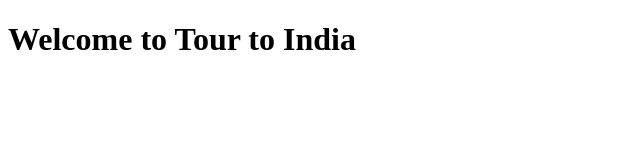
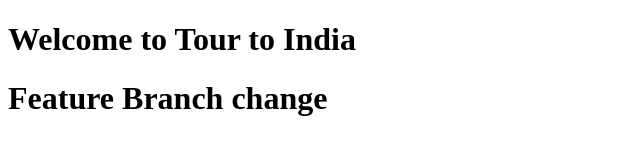
Before and after one commit to YammiVenkat/New-One, a plain HTML site: page index.html in a window 1280 px wide. Shown: the whole page, without its empty margins (0-640 px from the left). Drawn offline with Linux system fonts and the light colour scheme.

Commit message:
Feature Branch change

```diff
--- a/index.html
+++ b/index.html
@@ -5,5 +5,6 @@
         <link rel="stylesheet" href ="style.css">
         <body></body>
         <h1>Welcome to Tour to India </h1>
+        <h1>Feature Branch change</h1>
     </head>
 </html>
```
